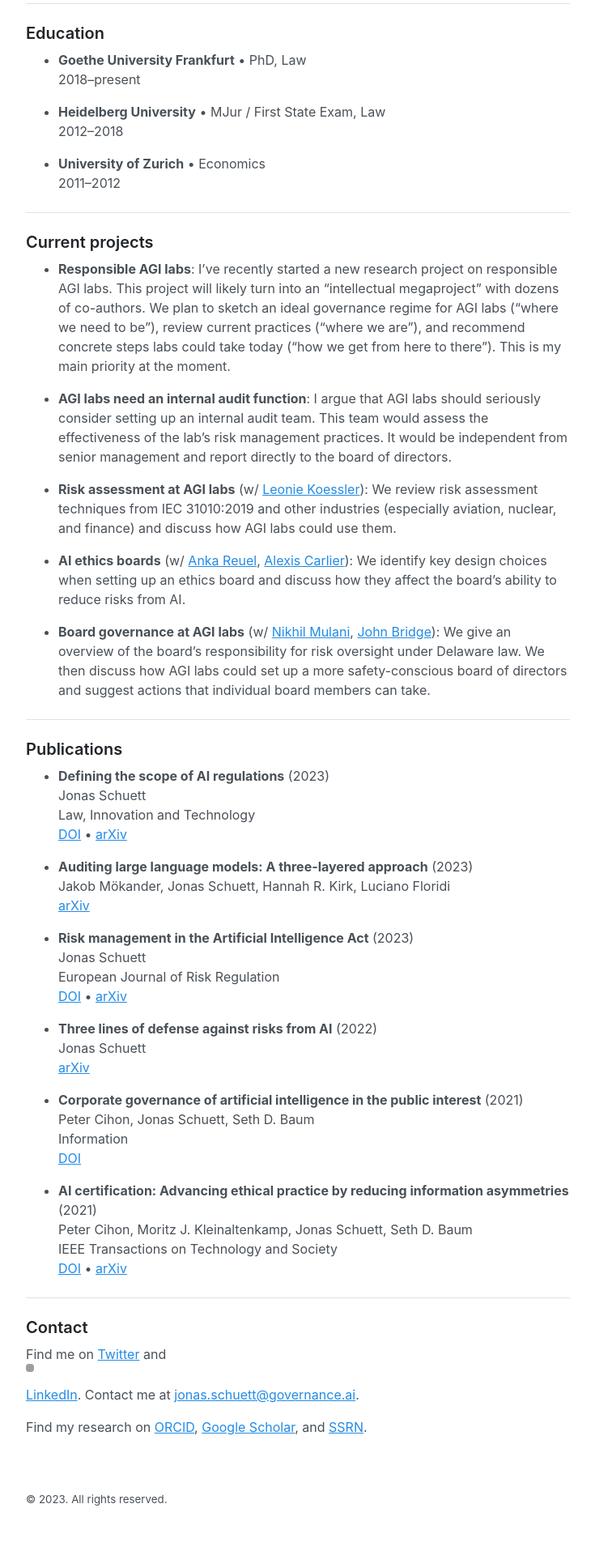
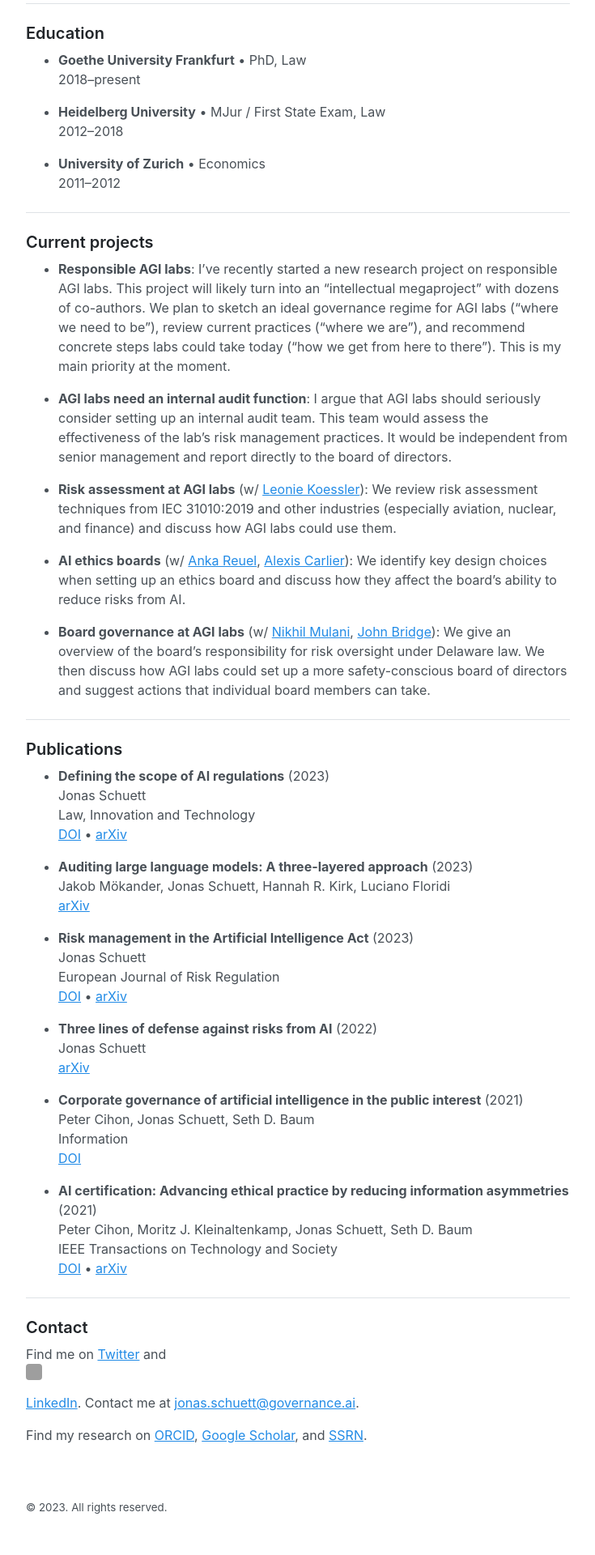
Before and after one commit to jonasschuett/jonasschuett.github.io, a Jekyll site: the page built from _posts/2020-04-04-introduction.md, in a window 1280 px wide. Shown: the part 1414-3334 px from the top of the page at 81% size, without its empty margins (272-1007 px from the left). Built offline with Jekyll 4.4.1, drawn with Linux system fonts in a browser that asks for light colours; grey boxes are pictures that could not be loaded.

Commit message:
Update 2020-04-04-introduction.md

```diff
--- a/_posts/2020-04-04-introduction.md
+++ b/_posts/2020-04-04-introduction.md
@@ -86,6 +86,6 @@ IEEE Transactions on Technology and Society <br>
 ---
 
 ### Contact
-Find me on [Twitter](https://twitter.com/jonasschuett) and <img src="https://raw.githubusercontent.com/FortAwesome/Font-Awesome/6.x/svgs/brands/linkedin.svg" width="10" height="10"> [LinkedIn](https://www.linkedin.com/in/jonasschuett). Contact me at [jonas.schuett@governance.ai](mailto:jonas.schuett@governance.ai).
+Find me on [Twitter](https://twitter.com/jonasschuett) and <img src="https://raw.githubusercontent.com/FortAwesome/Font-Awesome/6.x/svgs/brands/linkedin.svg" width="20" height="20"> [LinkedIn](https://www.linkedin.com/in/jonasschuett). Contact me at [jonas.schuett@governance.ai](mailto:jonas.schuett@governance.ai).
 
 Find my research on [ORCID](https://orcid.org/0000-0001-7154-5049), [Google Scholar](https://scholar.google.com/citations?user=iZXltDgAAAAJ&hl=en&oi=ao), and [SSRN](https://papers.ssrn.com/sol3/cf_dev/AbsByAuth.cfm?per_id=3705327).
```
